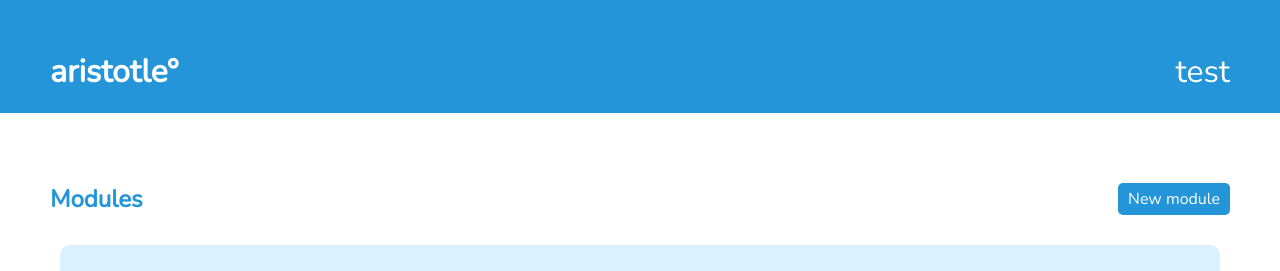
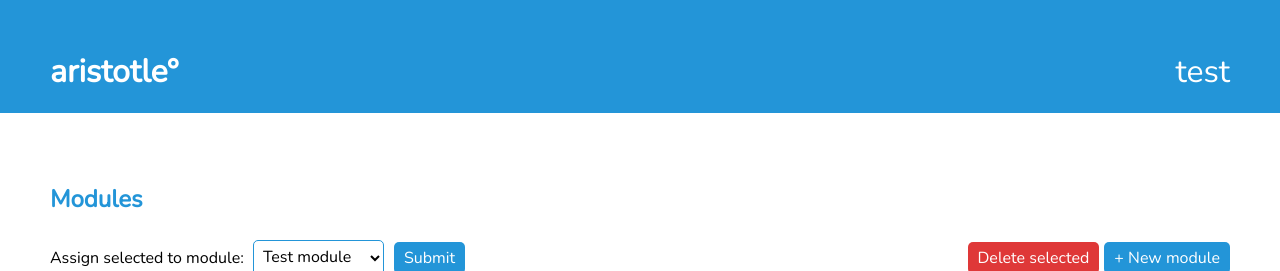
Before and after one commit to dabslee/aristotle, a Django app: template forum/templates/modules.html in a window 1280 px wide. Shown: the top 271 px of the page. Run offline with Django 3.2, Linux system fonts and the light colour scheme; the template is opened without the code that fills it: values that come from a table or form of the project are taken from there, others are empty; data comes from the database, SQL or seed files in the repository.

Commit message:
added options bar (html) to modules with batch assign, batch delete, and new module

```diff
--- a/forum/templates/modules.html
+++ b/forum/templates/modules.html
@@ -2,9 +2,20 @@
 {% load static %}
 
 {% block content %}
+<h2>Modules</h2>
+<form method="POST" action="{% url 'forum:assignments' %}">
+    {% csrf_token %}
     <div style="display: flex; flex-direction: row; justify-content: space-between; align-items: center;">
-    <h2>Modules</h2>
-    <a href="{% url 'forum:createmodule' %}"><div class="button">New module</div></a>
+        <div class="" style="display: flex; flex-direction: row; align-items: center;">
+            <label>Assign selected to module: <select name="modulefilter">
+                {% for module in modules %}<option value="{{module.id}}">{{module.name}}</option>{% endfor %}
+            </select></label>
+            <input type="submit" value="Submit">
+        </div>
+        <div style="display: flex; flex-direction: row; align-items: center;">
+            <a href="#"><div class="button" style="background-color: var(--button-red);">Delete selected</div></a>
+            <a href="{% url 'forum:createmodule' %}"><div class="button" style="margin-left: 5px">+ New module</div></a>
+        </div>
     </div>
     {% for module in modules %}
     <div class="cutebox">
@@ -48,4 +59,5 @@
         }
     </style>
     {% endfor %}
+</form>
 {% endblock %}
```
Lines whose indentation alone changed are shown as unchanged.
